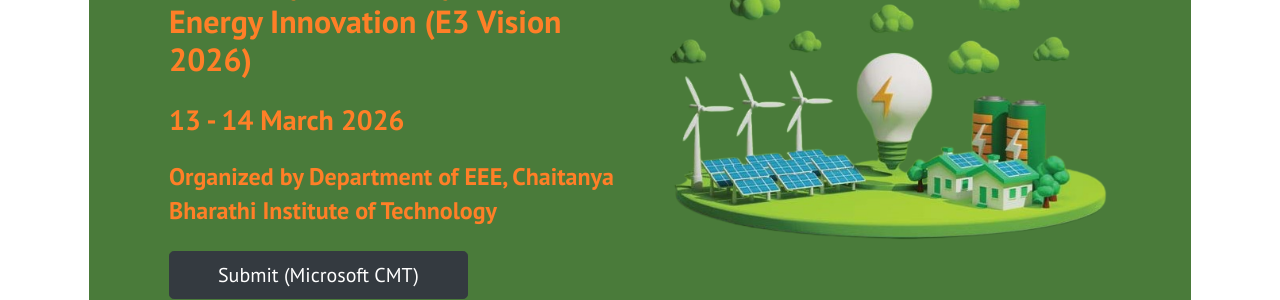
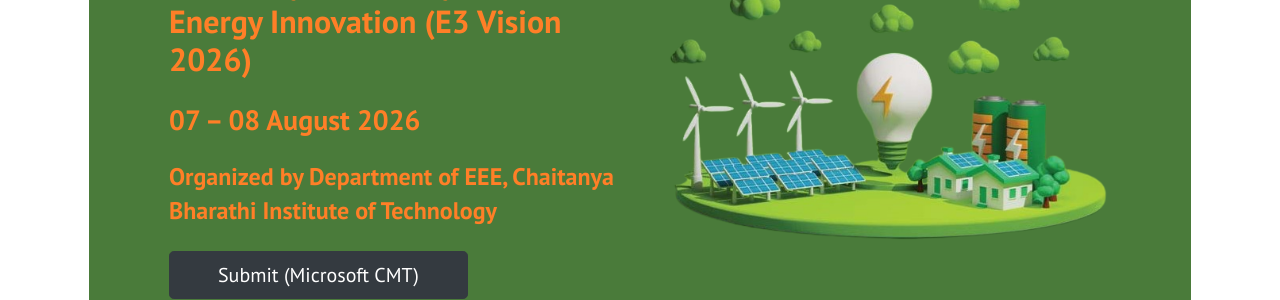
Before and after one commit to sravivarman/e3vision, a Jekyll site: the page built from index.md, in a window 1280 px wide and 900 px high. Shown: the part 271-571 px from the top of the window. Built offline with Jekyll 4.4.1, drawn with Linux system fonts in a browser that asks for light colours.

Commit message:
Update index.md

```diff
--- a/index.md
+++ b/index.md
@@ -12,7 +12,7 @@ background: '/img/bg-index.jpg'
     <div class="col-md-6">
       <!--h1 class="font-weight-bold mb-4 serif-font" style="color:#fff">E3Vision 2026</h1-->
       <h2 class="mb-4" style="color:#ff7f27">1<sup>st</sup> International Conference on Electricity, e-Mobility & Energy Innovation (E3 Vision 2026)</h2>
-	  <h3 class="mb-4" style="color:#ff7f27">13 - 14 March 2026</h3>
+	  <h3 class="mb-4" style="color:#ff7f27">07 – 08 August 2026</h3>
 	  <h4 class="mb-4" style="color:#ff7f27">Organized by Department of EEE, Chaitanya Bharathi Institute of Technology</h4>
       <a href="{{site.baseurl}}/submission" class="btn btn-dark text-white px-5 btn-lg">Submit (Microsoft CMT)</a>
     </div>
```
